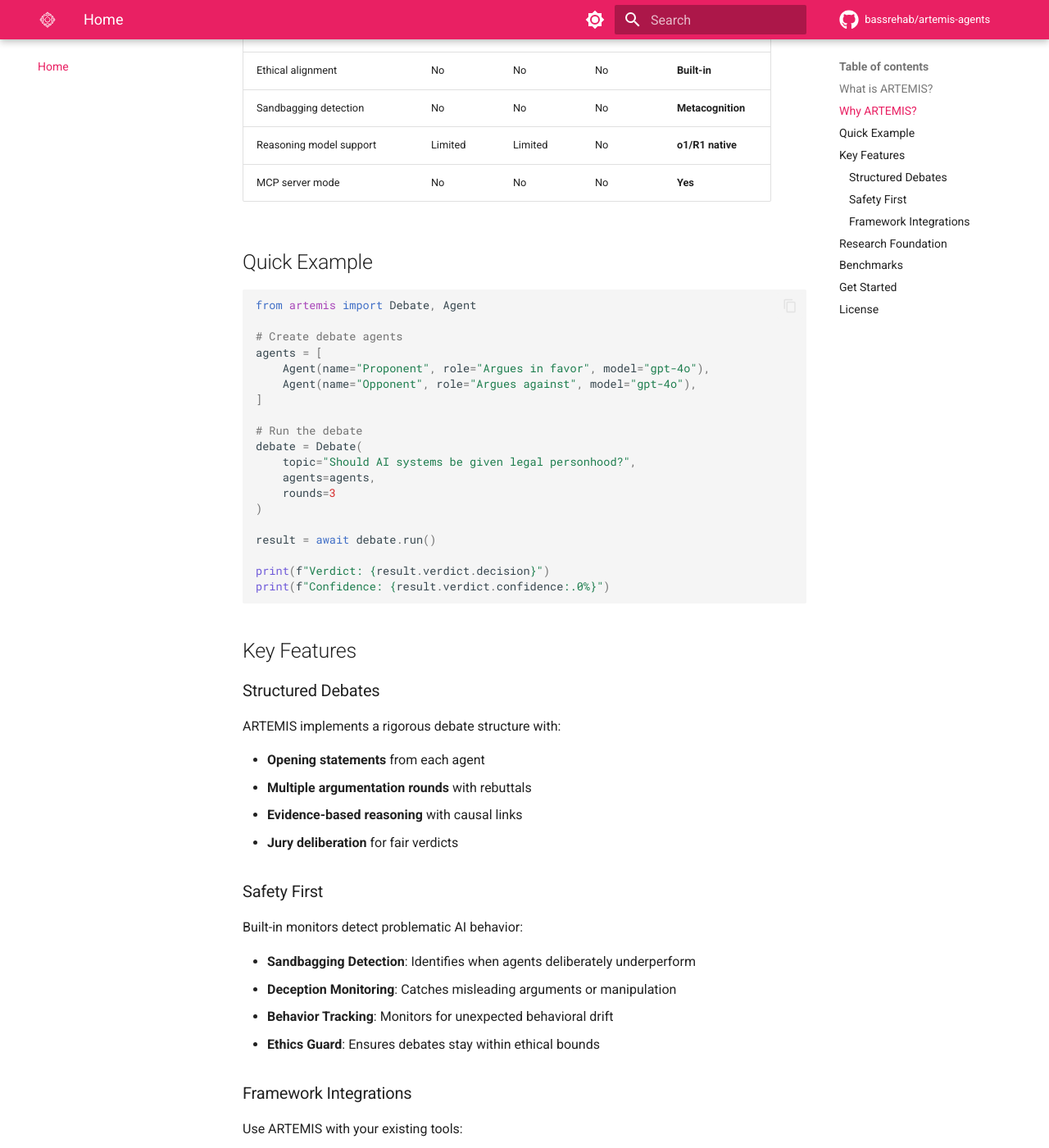
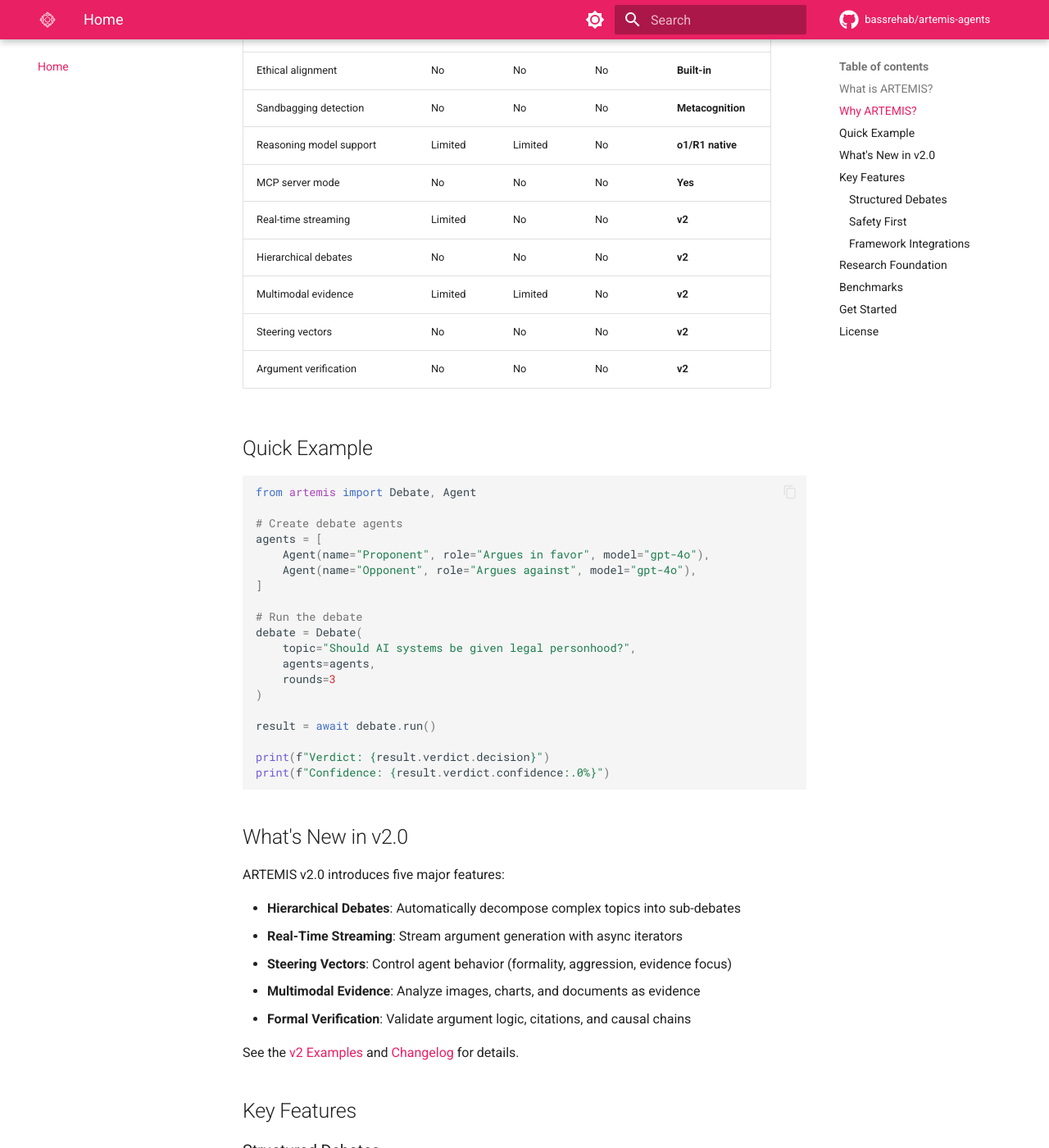
Before and after one commit to bassrehab/artemis-agents, an MkDocs documentation site: the page built from docs/index.md, in a window 1280 px wide and 1400 px high, scrolled down 1223 px. Shown: the whole window at 82% size. Built offline with MkDocs 1.6.1 and Material for MkDocs 9.7.7, drawn with Linux system fonts in a browser that asks for light colours; comment, search, counter and statistics services are not loaded.

Commit message:
docs: update changelog and docs for v2.0.0 release

````diff
--- a/docs/index.md
+++ b/docs/index.md
@@ -34,6 +34,11 @@ Unlike general-purpose multi-agent frameworks, ARTEMIS is **purpose-built for de
 | Sandbagging detection | No | No | No | **Metacognition** |
 | Reasoning model support | Limited | Limited | No | **o1/R1 native** |
 | MCP server mode | No | No | No | **Yes** |
+| Real-time streaming | Limited | No | No | **v2** |
+| Hierarchical debates | No | No | No | **v2** |
+| Multimodal evidence | Limited | Limited | No | **v2** |
+| Steering vectors | No | No | No | **v2** |
+| Argument verification | No | No | No | **v2** |
 
 ## Quick Example
 
@@ -58,6 +63,18 @@ result = await debate.run()
 print(f"Verdict: {result.verdict.decision}")
 print(f"Confidence: {result.verdict.confidence:.0%}")
 ```
+
+## What's New in v2.0
+
+ARTEMIS v2.0 introduces five major features:
+
+- **Hierarchical Debates**: Automatically decompose complex topics into sub-debates
+- **Real-Time Streaming**: Stream argument generation with async iterators
+- **Steering Vectors**: Control agent behavior (formality, aggression, evidence focus)
+- **Multimodal Evidence**: Analyze images, charts, and documents as evidence
+- **Formal Verification**: Validate argument logic, citations, and causal chains
+
+See the [v2 Examples](examples/streaming.md) and [Changelog](https://github.com/bassrehab/artemis-agents/blob/main/CHANGELOG.md) for details.
 
 ## Key Features
 
````
Also changed, not shown: CHANGELOG.md (+44 -0 lines).
